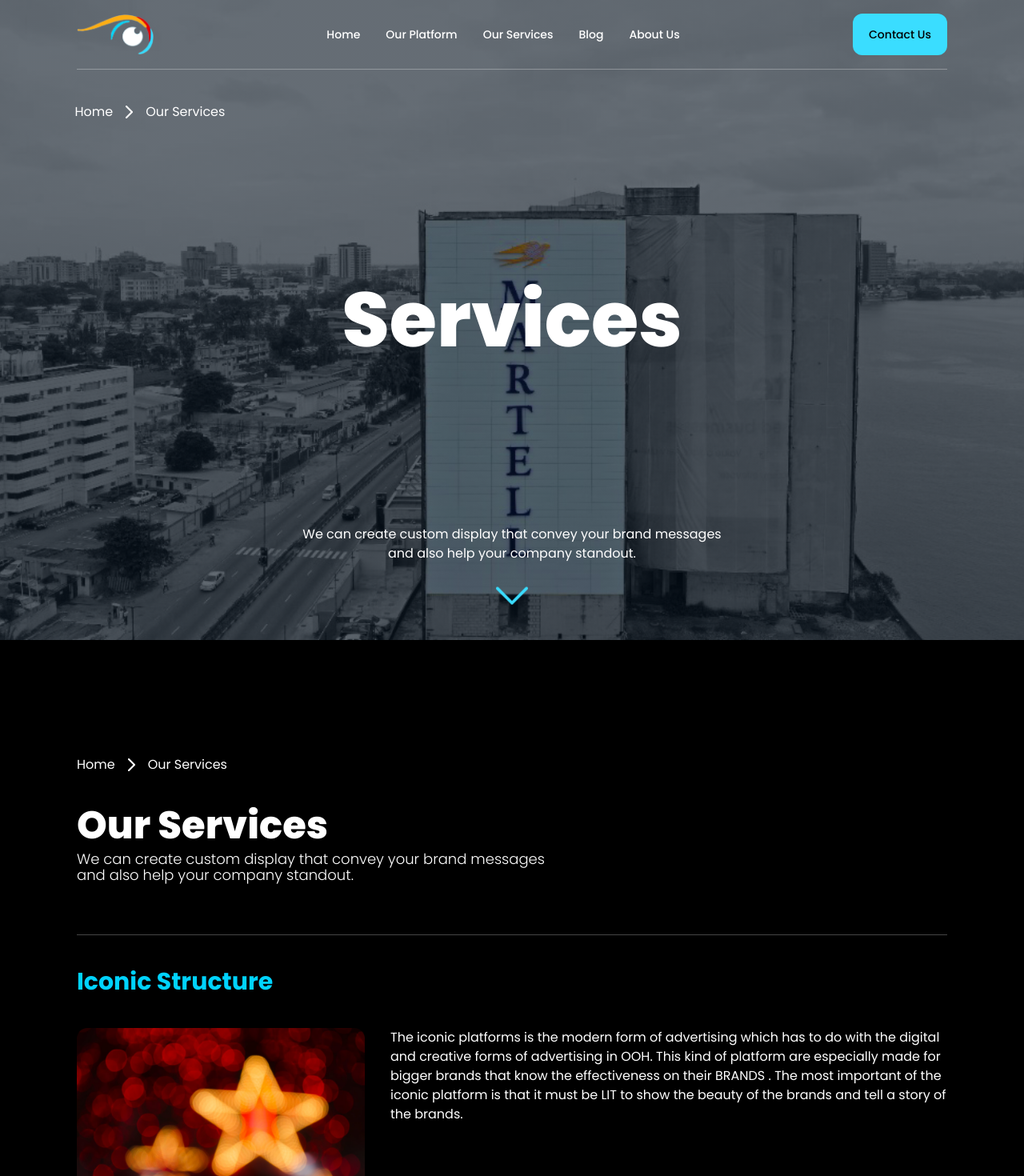
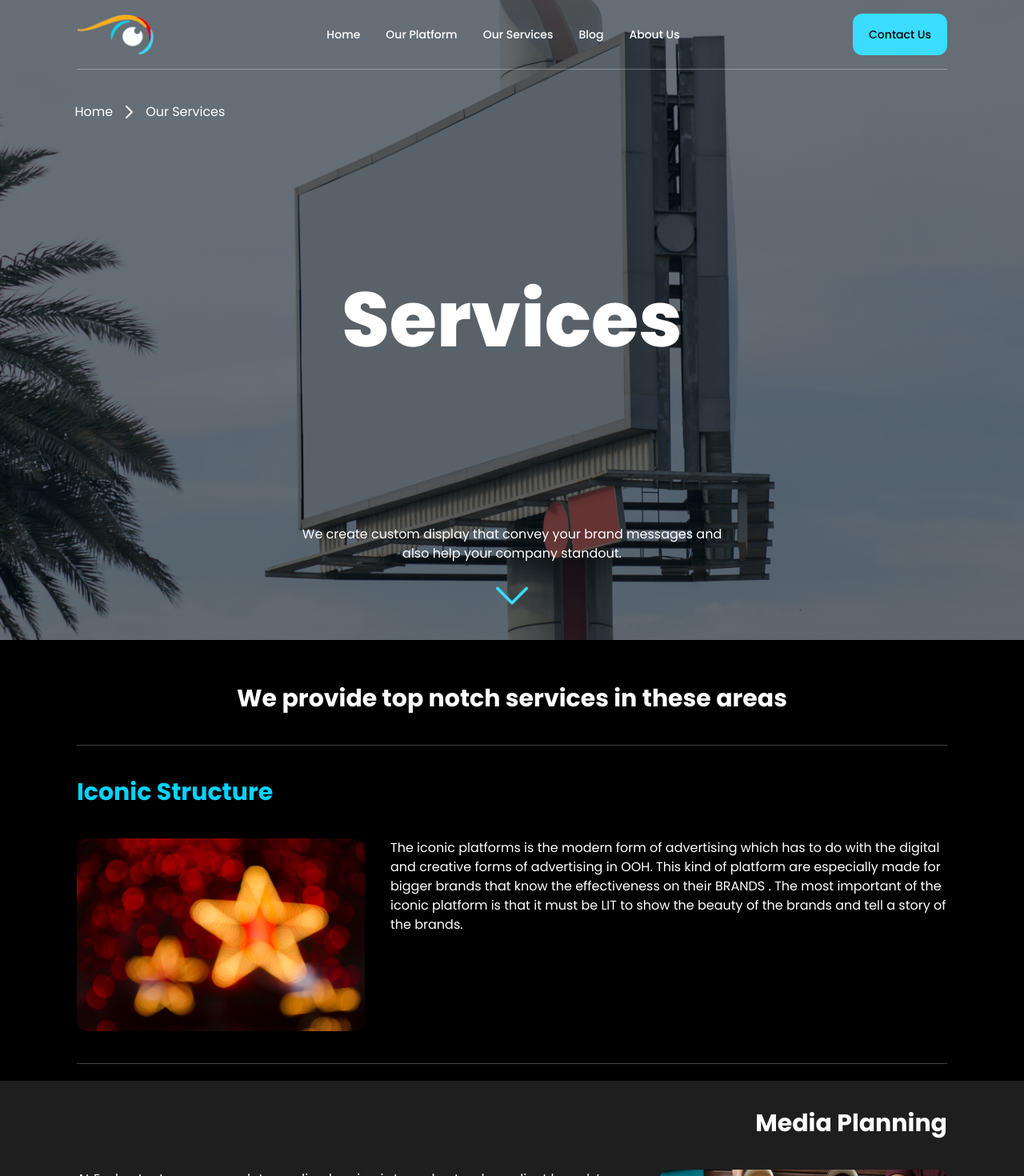
Before and after one commit to feyiamujo1/project-x, a React (Create React App) app: page /our-services in a window 1280 px wide. Shown: the top 1470 px of the page at 80% size. Built offline with nearby package versions, Linux system fonts and the light colour scheme.

Commit message:
new updates with background images

```diff
--- a/src/components/About.js
+++ b/src/components/About.js
@@ -39,7 +39,7 @@ const About = () => {
             </div>
             <div className='w-11/12 h-full mx-auto py-4 flex flex-col items-center gap-4 md:gap-0 justify-center'>
                 <div className="w-fit -mt-14 md:mt-0">
-                    <h1 className="text-white font-extrabold text-[52px] sm:text-8xl">about us</h1>
+                    <h1 className="text-white font-extrabold text-[52px] sm:text-8xl">About Us</h1>
                     {/* <p className="text-white text-sm sm:text-xl text-right font-semibold -mt-3 sm:mt-0">Limited</p> */}
                 </div>
                 <div>
@@ -53,14 +53,14 @@ const About = () => {
                 </div>
             </div>
         </div>
-        <div className='bg-black'>
-            <div ref={firstContainer} className="w-11/12 lg:w-[85%] mx-auto min-h-[90vh] md:min-h-screen relative pb-16 pt-28 md:pt-36 space-y-10">
+        <div ref={firstContainer} className='bg-black'>
+            <div className="w-11/12 lg:w-[85%] mx-auto min-h-[90vh] md:min-h-screen relative pb-16 pt-16  space-y-10">
 
-                <div className='hidden md:block'>
+                {/* <div className='hidden md:block'>
                     <p className='hidden md:flex flex-row w-fit gap-4 justify-center items-center text-white'><Link to='/' className='hover:text-custom-blue'>Home</Link> <img src={DirectionImage} alt=""/> About Us</p>
-                </div>
+                </div> */}
 
-                <h1 className="font-extrabold abt -mt-10 text-4xl md:text-5xl text-white">About Us</h1>
+                {/* <h1 className="font-extrabold abt -mt-10 text-4xl md:text-5xl text-white">About Us</h1> */}
                 <div className='flex flex-col md:flex-row gap-10 md:gap-8 lg:gap-10 xl:gap-14 z-[10]'>
                     <div className='w-fit md:w-[500px]'>
                         <img className='hidden md:block' src={AboutImage} alt='' />
--- a/src/components/Blog.js
+++ b/src/components/Blog.js
@@ -16,7 +16,7 @@ const Blog = () => {
     };
   return (
     <div className='bg-black pb-8'>
-        <div className="w-full h-[90vh] sm:h-screen bg-hero-image bg-cover bg-no-repeat bg-center relative">
+        <div className="w-full h-[90vh] sm:h-screen bg-blog-image bg-cover bg-no-repeat bg-center relative">
             <div className='hidden md:block absolute top-32 left-[7.3%]'>
                 <p className='hidden md:flex flex-row w-fit gap-4 justify-center items-center text-white'><Link to='/' className='hover:text-custom-blue'>Home</Link> <img src={DirectionImage} alt=""/> Blog</p>
             </div>
@@ -36,11 +36,10 @@ const Blog = () => {
                 </div>
             </div>
         </div>
-        <div ref={firstContainer} className="w-11/12 lg:w-[85%] mx-auto pb-16 pt-28 md:pt-36 space-y-10">
-            <div className='hidden md:block'>
+        <div ref={firstContainer} className="w-11/12 lg:w-[85%] mx-auto pb-16 pt-[55px] space-y-10">
+            {/* <div className='hidden md:block'>
                 <p className='hidden md:flex flex-row w-fit gap-4 justify-center items-center text-white'><Link to='/' className='hover:text-custom-blue'>Home</Link> <img src={DirectionImage} alt=""/> Blog</p>
-            </div>
-            <h1 className="font-extrabold abt -mt-10 md:mt-0 text-4xl md:text-5xl text-white">Blog</h1>
+            </div> */}
             <div className='space-y-10'>
                 <div className='space-y-3'>
                     <h2 className='text-custom-blue font-bold text-3xl '>End  of the Year (2022) Celebrations</h2>
--- a/src/components/Home.js
+++ b/src/components/Home.js
@@ -13,6 +13,7 @@ import BgVideo from "../../src/assets/video/websiteheader.mp4"
 import CampaignHoldings from "./UI/CampaignHoldings"
 import Partners from "./UI/Partners"
 import { useEffect, useRef } from "react"
+import HomeImage from '../../src/assets/images/about_image.png'
 
 const Home = () => {
 
@@ -40,9 +41,12 @@ const Home = () => {
   return (
     <div>
         <div className="w-full h-[90vh] sm:h-screen bg-cover bg-no-repeat bg-center relative">
-            <video  ref={videoElement} className="w-screen h-[90vh] sm:h-screen absolute object-cover z-[-100] brightness-[0.35]" preload="auto" autoPlay loop muted playsInline>
+            <video  ref={videoElement} poster={HomeImage} className="w-screen h-[90vh] sm:h-screen absolute object-cover z-[-100] brightness-[0.35]" preload="auto" autoPlay loop muted playsInline>
                 <source src={BgVideo} type="video/mp4" />
             </video>
+            {/* <div className="w-full h-[90vh] sm:h-screen absolute bg-black z-[-101] brightness-[1] left-0 right-0 mx-auto">
+
+            </div> */}
             {/* {id="backgroundVideo"} */}
             <div className='w-11/12 h-full mx-auto py-4 flex flex-col items-center gap-4 md:gap-0 justify-center'>
                 <div className="w-fit -mt-14 md:mt-0">
--- a/src/components/Services.js
+++ b/src/components/Services.js
@@ -20,7 +20,7 @@ const Services = () => {
   return (
     <div className='bg-black pb-8'>
 
-        <div className="w-full h-[90vh] sm:h-screen bg-hero-image bg-cover bg-no-repeat bg-center relative">
+        <div className="w-full h-[90vh] sm:h-screen bg-intro-image bg-cover bg-no-repeat bg-center relative">
             <div className='hidden md:block absolute top-32 left-[7.3%]'>
                 <p className='hidden md:flex flex-row w-fit gap-4 justify-center items-center text-white'><Link to='/' className='hover:text-custom-blue'>Home</Link> <img src={DirectionImage} alt=""/> Our Services</p>
             </div>
@@ -31,7 +31,7 @@ const Services = () => {
                 </div>
                 <div>
                     <p className="w-11/12 md:w-[550px] text-white text-center text-sm sm:text-base font-normal absolute left-0 right-0 mx-auto bottom-[110px] md:bottom-24 md:right-[50%] md:translate-x-2/4 md:left-auto">
-                        We can create custom display that convey your brand messages and also help your company standout.
+                        We create custom display that convey your brand messages and also help your company standout.
                     </p>
                     {/* <p className="text-white text-xs sm:text-sm font-light absolute bottom-4 right-[5%] md:right-[2%]">RC 722750</p> */}
                     <div className="w-full absolute left-0 right-0 bottom-10 md:bottom-8 flex flex-row justify-center items-center">
@@ -40,18 +40,19 @@ const Services = () => {
                 </div>
             </div>
         </div>
-        <div ref={firstContainer} className="w-11/12 lg:w-[85%] mx-auto pb-16 pt-[72px] md:pt-36 space-y-10 border-b border-[#ACACAC66]">
-            <div className='hidden md:block'>
-                <p className='hidden md:flex flex-row w-fit gap-4 justify-center items-center text-white'><Link to='/' className='hover:text-custom-blue'>Home</Link> <img src={DirectionImage} alt=""/> Our Services</p>
+        <div ref={firstContainer} className="w-11/12 lg:w-[85%] mx-auto pb-10 pt-[55px] space-y-10 border-b border-[#ACACAC66]">
+            <div className='block -mt-10'>
+                {/* <p className='flex flex-row w-fit gap-4 justify-center items-center text-white'><Link to='/' className='hover:text-custom-blue'>Home</Link> <img src={DirectionImage} alt=""/> Our Services</p> */}
             </div>
             <div className='space-y-2'>
-                <h1 className="font-extrabold abt -mt-10 text-4xl md:text-5xl text-white">Our Services</h1>
+                {/* <h1 className="font-extrabold abt -mt-10 text-4xl md:text-5xl text-white">Our Services</h1>
                 <p className='text-white max-w-[600px] text-sm md:text-lg leading-4 md:leading-5 font-light'>
                     We can create custom display that convey your brand messages and also help your company standout.
-                </p>
+                </p> */}
+                <h2 className='text-white text-center font-bold text-3xl '>We provide top notch services in these areas</h2>
             </div>
         </div>
-        <div className='bg-black '>
+        <div  className='bg-black '>
             <div className='space-y-10 w-11/12 lg:w-[85%] mx-auto py-10 border-b border-[#ACACAC66]'>
                 <h2 className='text-custom-blue-dark font-bold text-3xl text-center md:text-left'>Iconic Structure</h2>
                 <div className='flex flex-col md:flex-row gap-6 md:gap-4 lg:gap-8'>
--- a/tailwind.config.js
+++ b/tailwind.config.js
@@ -19,7 +19,8 @@ module.exports = {
       },
       backgroundImage:{
         'hero-image':'linear-gradient(rgba(0, 13, 26, 0.6),rgba(0, 13, 26, 0.6)), url("../src/assets/images/3.jpg")',
-        // 'intro-image' : 'url("../src/assets/images/intro-pexels-rodnae-productions-5915208.jpg")'
+        'intro-image' : 'linear-gradient(rgba(0, 13, 26, 0.6),rgba(0, 13, 26, 0.6)), url("../src/assets/images/kate-trysh-Dnkr_lmdKi8-unsplash1.jpg")',
+        'blog-image': 'linear-gradient(rgba(0, 13, 26, 0.6),rgba(0, 13, 26, 0.6)), url("../src/assets/images/windows-MYomVPpR5FU-unsplash.jpg")'
       },
       transitionProperty: {
         'multiple': 'width, opacity',
```
Also changed, not shown: src/assets/images/kate-trysh-Dnkr_lmdKi8-unsplash1.jpg (added), src/assets/images/windows-MYomVPpR5FU-unsplash.jpg (added).
